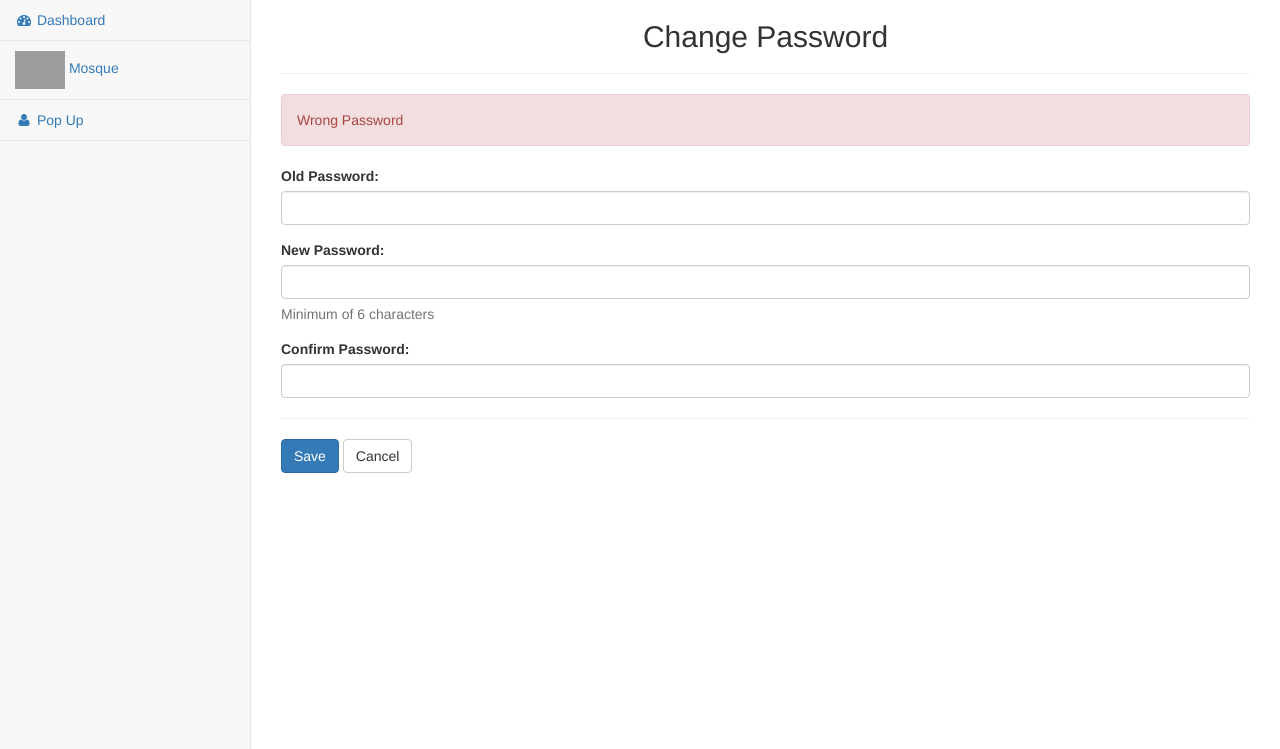
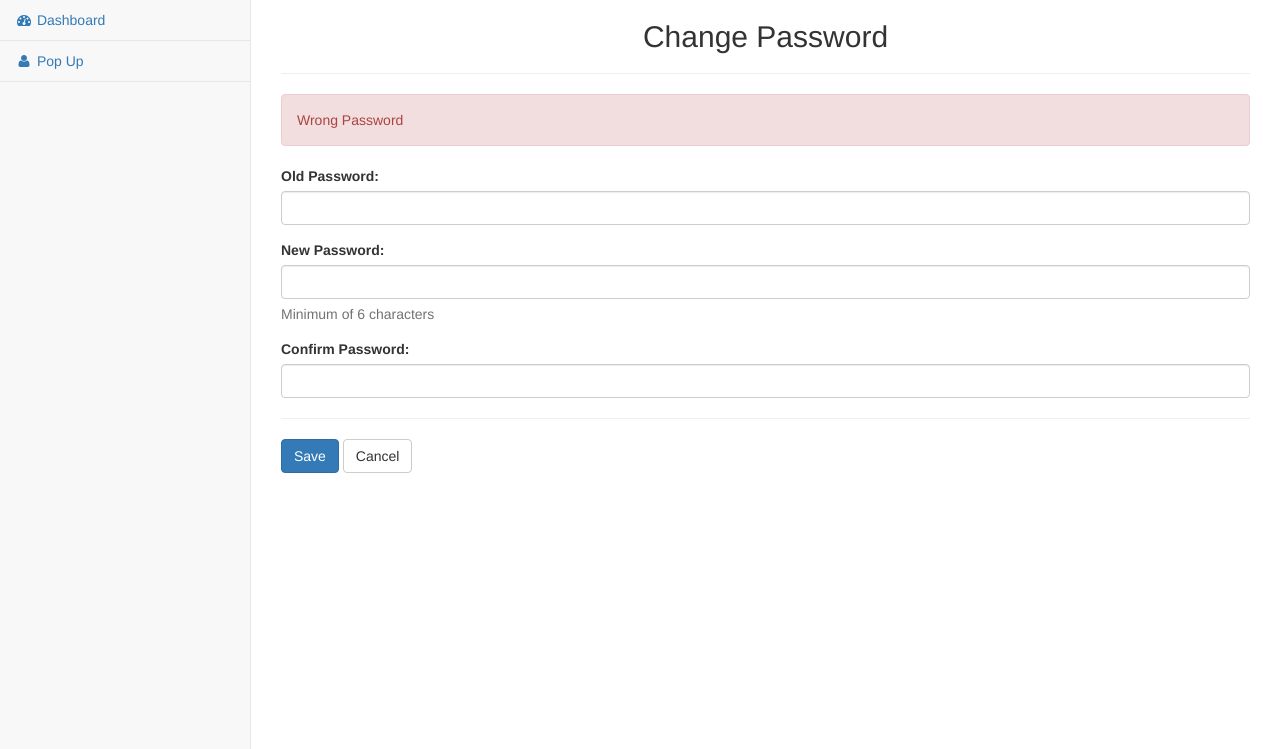
Before and after one commit to emrizaal/congenial-guacamole, a CodeIgniter app: page /database/index.php/mosque/savePassword in a window 1280 px wide. Shown: the part 51-800 px from the top of the page. Run offline with CodeIgniter, Linux system fonts and the light colour scheme; data that the repository does not hold is empty; some libraries are stand-ins or nearby versions; grey boxes are pictures that could not be loaded.

Commit message:
> update link API - change password - edit profile - login

```diff
--- a/application/controllers/Auth.php
+++ b/application/controllers/Auth.php
@@ -17,9 +17,10 @@ class Auth extends MY_Controller {
 
 	public function auth(){
 		$p=$this->input->post();
-		$res=$this->m_auth->auth($p);
+		$out=json_decode($this->curl->simple_post(API_LINK.'/auth/auth',$p),true);
 		$error['error']=true;
-		if($res){
+		if($out['status']==true){
+			$res=$out['data'];
 			$data=array(
 				'id_mosque' => $res['id_mosque'],
 				'name' => $res['name'],
--- a/application/controllers/Mosque.php
+++ b/application/controllers/Mosque.php
@@ -11,63 +11,8 @@ class Mosque extends MY_Controller {
 		$this->load->model("m_mosque");
 	}
 
-	public function index(){
-		$data['data']=$this->m_mosque->getAll($this->_table);
-		$this->load->view('mosque',$data);
-	}
-
-	public function addMosque(){
-		$this->load->view("add_mosque");
-	}
-
-	public function saveMosque(){
-		$p=$this->db->escape_str($this->input->post());
-		$ran=$this->randomPassword();
-		$p['password'] = MD5($ran);
-		$res=$this->m_mosque->insert($this->_table,$p);
-		if($res)redirect("mosque");
-	}
-
-	public function deleteMosque($id){
-		$p['id_mosque']=$id;
-		$res=$this->m_mosque->adminDeleteById($this->_table,$p);
-		if($res)redirect("mosque");
-	}
-
-	public function editMosque($id){
-		$data['data']=$this->m_mosque->getMosqueById($id);
-		$this->load->view("edit_mosque",$data);
-	}
-
-	public function updateMosque(){
-		$config['upload_path']   =   "assets/image/mosque";
-		$config['allowed_types'] =   "gif|jpg|jpeg|png";
-		$config['max_size']      =   "5000";
-		$config['max_width']     =   "1907";
-		$config['max_height']    =   "1280";
-		$this->load->library('upload',$config);
-
-		$p=$this->db->escape_str($this->input->post());
-
-		if(!$this->upload->do_upload('fupload')){
-			echo $this->upload->display_errors();
-		}else{
-			$finfo=$this->upload->data();
-			$p['pic'] = $finfo['file_name'];
-			$pic=$this->m_mosque->getMosqueById($this->session->userdata('id_mosque'),$p['id_ustadz']);
-			unlink("assets/image/mosque/".$pic['pic']);
-		}
-		$res=$this->m_mosque->adminUpdate($this->_table,$p,'id_mosque');
-		if($res)redirect("mosque");
-	}
-
-	public function detailMosque($id){
-		$data['data']=$this->m_mosque->getMosqueById($id);
-		$this->load->view("detail_mosque",$data);
-	}
-
 	public function editProfile($id){
-		$data['data']=$this->m_mosque->getMosqueById($id);
+		$data['data']=json_decode($this->curl->simple_get(API_LINK.'/mosque/getMosqueById/'.$this->session->userdata('id_mosque')),true);
 		$this->load->view("edit_profile",$data);
 	}
 
--- a/application/views/change_password.php
+++ b/application/views/change_password.php
@@ -13,7 +13,9 @@ $this->load->view("header");
     <?=$info?>
     <div class="row">
      <div class="col-md-12">
-      <form action="<?=base_url()?>mosque/savePassword" method="POST" role="form" enctype="multipart/form-data">
+      <form action="<?=API_LINK?>/mosque/savePassword" method="POST" role="form" enctype="multipart/form-data">
+        <input type="hidden" name="id_mosque" value="<?=$this->session->userdata('id_mosque')?>">
+        <input type="hidden" name="token" value="<?=$this->session->userdata('token')?>">
         <div class="form-group">
           <label for="">Old Password:</label>
           <input type="password" class="form-control" id="" name="old" required>
--- a/application/views/edit_profile.php
+++ b/application/views/edit_profile.php
@@ -12,8 +12,9 @@ $this->load->view("header");
     </div>
     <div class="row">
      <div class="col-md-12">
-      <form action="<?=base_url()?>mosque/updateMosque" method="POST" role="form" enctype="multipart/form-data">
+      <form action="<?=API_LINK?>/mosque/updateMosque" method="POST" role="form" enctype="multipart/form-data">
         <input type="hidden" name="id_mosque" value="<?=$data['id_mosque']?>">
+        <input type="hidden" name="token" value="<?=$this->session->userdata('token')?>">
         <div class="form-group">
           <label>Username</label>
           <input type="text" class="form-control" name="username" required value="<?=$data['username']?>" />
@@ -63,7 +64,7 @@ $this->load->view("header");
             $pic = $data['pic'];
           }
           ?>
-          <img src="<?=base_url()?>assets/image/mosque/<?=$pic?>" width="150"/>
+          <img src="<?=API_LINK?>/assets/image/mosque/<?=$pic?>" width="150"/>
           <input type="file" class="form-control" name="fupload">
         </div>
         <hr>
--- a/application/views/header.php
+++ b/application/views/header.php
@@ -99,9 +99,6 @@
                         <li>
                             <a href="<?=base_url()?>dashboard"><i class="fa fa-dashboard fa-fw"></i> Dashboard</a>
                         </li>
-                        <li>
-                            <a href="<?=base_url()?>mosque"><img src="<?=base_url()?>assets/image/mosque/mosque_default.png" width="50"/> Mosque</a>
-                        </li>
                         <?php if($session['kajian']==1){?>
                         <li>
                             <a href="<?=base_url()?>kajian"><i class="fa fa-user fa-fw"></i> Kajian</a>
--- a/application/views/login.php
+++ b/application/views/login.php
@@ -46,7 +46,6 @@
 							echo "<p class='bg-danger text-danger' style='padding:10px; border-radius:4px'>Username dan Password yang Anda masukkan salah!</p><br>";
 						}
 						?>
-
 						<form class="form-inline">
 							<div class="form-group">
 								<div class="input-group">
```
